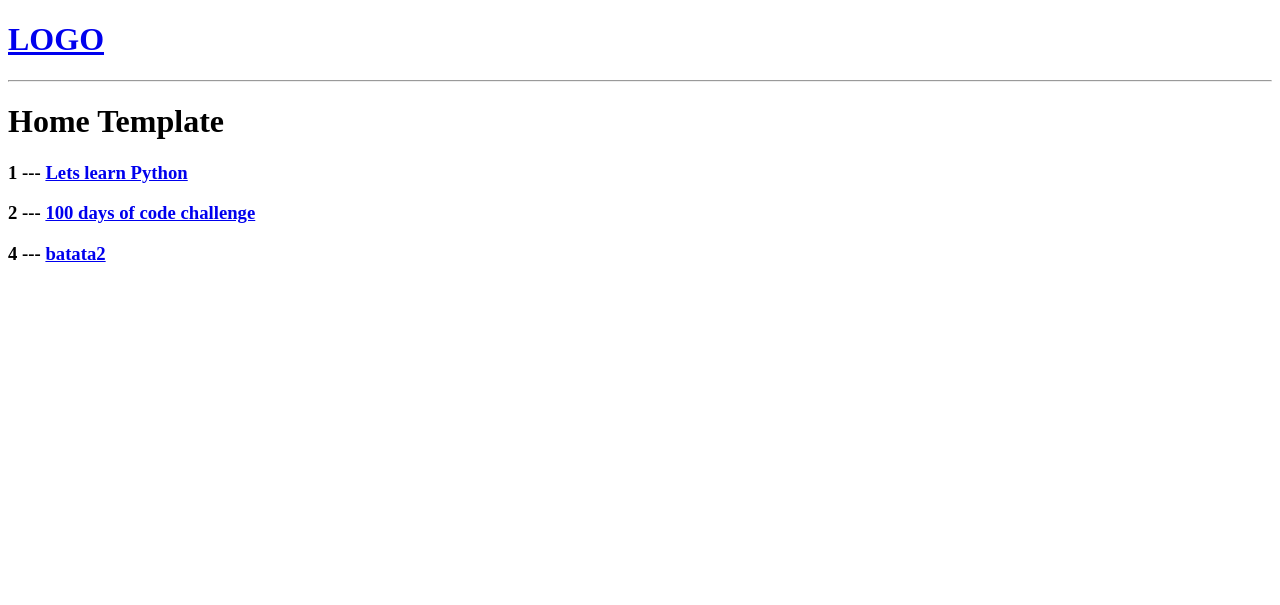
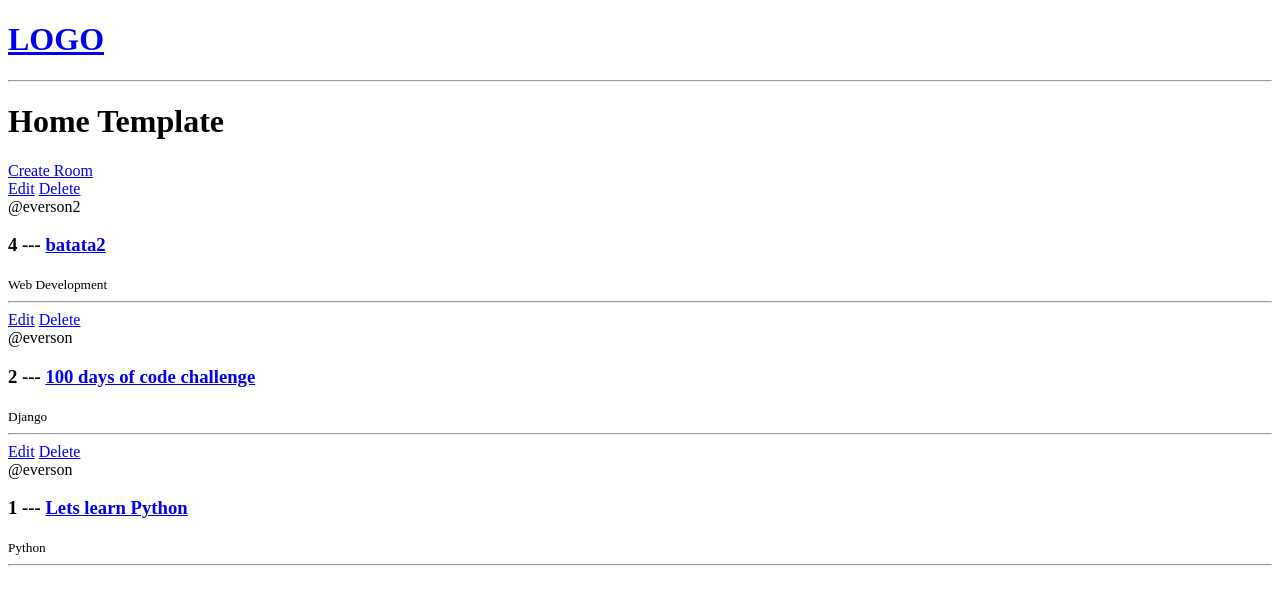
Before and after one commit to esteveseverson/django-blog, a Django app: page / in a window 1280 px wide. Shown: the top 605 px of the page. Run offline with Django 5.2, Linux system fonts and the light colour scheme; data comes from the database, SQL or seed files in the repository; both versions use the stored data as it was after the commit.

Commit message:
feat: create crud for rooms

```diff
--- a/base/models.py
+++ b/base/models.py
@@ -19,6 +19,9 @@ class Room(models.Model):
     created_at = models.DateTimeField(auto_now_add=True)
     updated_at = models.DateTimeField(auto_now=True)
 
+    class Meta:
+        ordering = ['-updated_at', '-created_at']
+
     def __str__(self):
         return str(self.name)
 
--- a/base/templates/base/home.html
+++ b/base/templates/base/home.html
@@ -5,10 +5,18 @@
     <h1> Home Template </h1>
 
     <div>
+
+        <a href="{% url 'create-room' %}"> Create Room </a>
+
         <div>
             {% for room in rooms %}
                 <div>
+                    <a href="{% url 'update-room' room.id %}">Edit</a>
+                    <a href="{% url 'delete-room' room.id %}">Delete</a><br>
+                    <span>@{{room.host.username}} </span>
                     <h3> {{room.id}} --- <a href="{% url 'room' room.id %}"> {{room.name}} </a> </h3>
+                    <small> {{room.topic.name}} </small>
+                    <hr>
                 </div>
             {% endfor %}
         </div>
--- a/base/urls.py
+++ b/base/urls.py
@@ -5,4 +5,7 @@ from . import views
 urlpatterns = [
     path('', views.home, name='home'),
     path('room/<str:pk>/', views.room, name='room'),
+    path('create-room/', views.create_room, name='create-room'),
+    path('update-room/<str:pk>/', views.update_room, name='update-room'),
+    path('delete-room/<str:pk>/', views.delete_room, name='delete-room'),
 ]
--- a/base/views.py
+++ b/base/views.py
@@ -1,5 +1,7 @@
 from django.http import HttpRequest
-from django.shortcuts import render
+from django.shortcuts import redirect, render
+
+from base.templates.base.forms import RoomForm
 
 from .models import Room
 
@@ -17,3 +19,41 @@ def room(request: HttpRequest, pk: str):
     context = {'room': room}
 
     return render(request, 'base/room.html', context)
+
+
+def create_room(request: HttpRequest):
+    form = RoomForm()
+
+    if request.method == 'POST':
+        form = RoomForm(request.POST)
+        if form.is_valid():
+            form.save()
+            return redirect('home')
+
+    context = {'form': form}
+
+    return render(request, 'base/room_form.html', context)
+
+
+def update_room(request: HttpRequest, pk: str):
+    room = Room.objects.get(id=pk)
+    form = RoomForm(instance=room)
+
+    if request.method == 'POST':
+        form = RoomForm(request.POST, instance=room)
+        if form.is_valid():
+            form.save()
+            return redirect('home')
+
+    context = {'form': form}
+
+    return render(request, 'base/room_form.html', context)
+
+
+def delete_room(request: HttpRequest, pk: str):
+    room = Room.objects.get(id=pk)
+    if request.method == 'POST':
+        room.delete()
+        return redirect('home')
+
+    return render(request, 'base/delete.html', {'obj': room})
```
Also changed, not shown: base/templates/base/delete.html (added, +13 -0 lines), base/templates/base/forms.py (added, +9 -0 lines), base/templates/base/room_form.html (added, +11 -0 lines), base/templates/__init__.py (added), base/templates/base/__init__.py (added), db.sqlite3.
